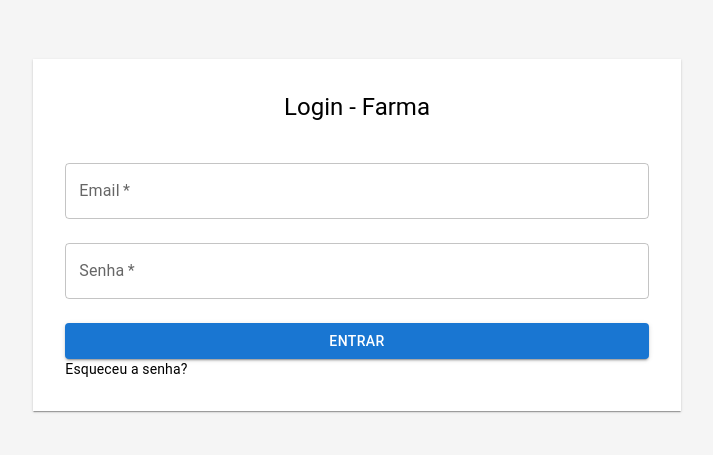
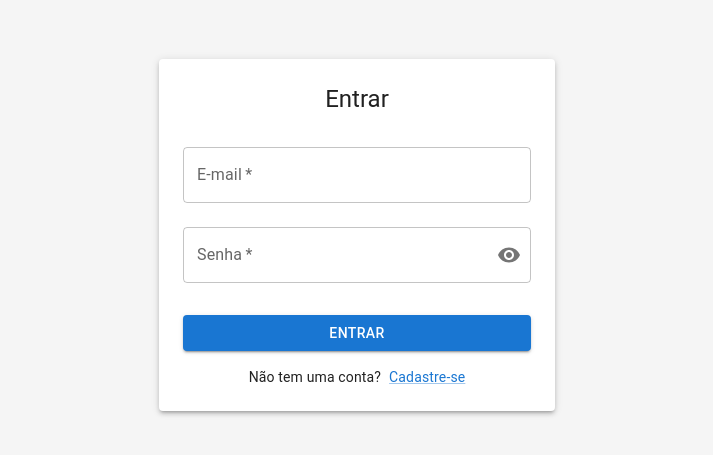
Before and after one commit to leokozan/projeto-front-farmaceutico, a React (Vite) app: page / in a window 1280 px wide. Shown: the part 165-620 px from the top of the page, without its empty margins (283-996 px from the left). Built offline with nearby package versions, Linux system fonts and the light colour scheme; no server answers.

Commit message:
login e register

```diff
--- a/src/pages/login.tsx
+++ b/src/pages/login.tsx
@@ -1,94 +1,226 @@
-import  { useState } from 'react';
-import { TextField, Button, Typography, Box, Alert } from '@mui/material';
-import { User } from '../models/models';
-import Grid from '@mui/material/Grid2';
-import { useNavigate } from 'react-router-dom';
+import React, { useState } from 'react';
+import {
+  Button,
+  TextField,
+  Container,
+  Typography,
+  Box,
+  Paper,
+  Link,
+  IconButton,
+  InputAdornment
+} from '@mui/material';
+import { Visibility, VisibilityOff } from '@mui/icons-material';
 
-export default function LoginPage() {
-  const [email, setEmail] = useState<string>('');
-  const [password, setPassword] = useState<string>('');
-  const [error, setError] = useState<string>('');
-  const url = import.meta.env.VITE_REACT_APP_API_URL;
-  console.log(url);
+interface LoginProps {
+  onToggleView: () => void;
+}
 
-  const navigate = useNavigate();
-  const users: User[] = [
-    {
-      email: 'medico@farma.com',
-      password: 'admin123',
-      cargo: 'medico',
-    },
-    {
-      email: 'farmaceutico@farma.com',
-      password: 'func123',
-      cargo: 'farmaceutico',
-    },
-  ];
+interface RegisterProps {
+  onToggleView: () => void;
+}
 
-  const handleLogin = () => {
-    if (!email || !password) {
-      setError('Por favor, preencha todos os campos.');
+export const Login: React.FC<LoginProps> = ({ onToggleView }) => {
+  const [email, setEmail] = useState('');
+  const [password, setPassword] = useState('');
+  const [showPassword, setShowPassword] = useState(false);
+
+  const handleLogin = (e: React.FormEvent) => {
+    e.preventDefault();
+    console.log('Tentativa de login:', { email, password });
+  };
+  const handleApi = () =>{
+    const api = import.meta.env.VITE_REACT_APP_API_URL;
+    console.log(api);
+  }
+
+  return (
+    <Container
+      maxWidth="xs"
+      sx={{
+        display: 'flex',
+        justifyContent: 'center',
+        alignItems: 'center',
+        height: '100vh'
+      }}
+    >
+      <Paper elevation={3} sx={{ padding: 3, width: '100%', maxWidth: 400 }}>
+        <Typography component="h1" variant="h5" align="center" sx={{ mb: 2 }}>
+          Entrar
+        </Typography>
+        <Box component="form" onSubmit={handleLogin} sx={{ width: '100%' }}>
+          <TextField
+            margin="normal"
+            required
+            fullWidth
+            label="E-mail"
+            type="email"
+            value={email}
+            onChange={(e) => setEmail(e.target.value)}
+          />
+          <TextField
+            margin="normal"
+            required
+            fullWidth
+            label="Senha"
+            type={showPassword ? 'text' : 'password'}
+            value={password}
+            onChange={(e) => setPassword(e.target.value)}
+            InputProps={{
+              endAdornment: (
+                <InputAdornment position="end">
+                  <IconButton
+                    onClick={() => setShowPassword(!showPassword)}
+                    edge="end"
+                  >
+                    {showPassword ? <VisibilityOff /> : <Visibility />}
+                  </IconButton>
+                </InputAdornment>
+              )
+            }}
+          />
+          <Button
+            type="submit"
+            fullWidth
+            variant="contained"
+            sx={{ mt: 3, mb: 2 }}
+            onClick={handleApi}
+          >
+            Entrar
+          </Button>
+          <Typography variant="body2" align="center">
+            Não tem uma conta?
+            <Link href="#" onClick={onToggleView} sx={{ ml: 1 }}>
+              Cadastre-se
+            </Link>
+          </Typography>
+        </Box>
+      </Paper>
+    </Container>
+  );
+};
+
+export const Register: React.FC<RegisterProps> = ({ onToggleView }) => {
+  const [name, setName] = useState('');
+  const [email, setEmail] = useState('');
+  const [password, setPassword] = useState('');
+  const [confirmPassword, setConfirmPassword] = useState('');
+  const [showPassword, setShowPassword] = useState(false);
+  const [showConfirmPassword, setShowConfirmPassword] = useState(false);
+
+  const handleRegister = (e: React.FormEvent) => {
+    e.preventDefault();
+    if (password !== confirmPassword) {
+      console.error('As senhas não correspondem');
       return;
     }
-    const user = users.find((u) => u.email === email && u.password === password);
-    if (user) {
-      navigate('/farmaceutico');
-      setError('');
-    } else {
-      setError('Usuário ou senha inválidos.');
-    }
+    console.log('Tentativa de cadastro:', { name, email, password });
   };
 
   return (
-    <Grid container sx={{height:'100vh'}}>
-      <Grid size={12} display={'flex'} justifyContent={'center'} alignItems={'center'}>
-        <Box padding={4} boxShadow={1} display={'flex'} flexDirection={'column'} alignItems={'center'} bgcolor={'white'}>
-            <Typography variant="h5" component="h1" sx={{ marginBottom: 3 }}>
-            Login - Farma
+    <Container
+      maxWidth="xs"
+      sx={{
+        display: 'flex',
+        justifyContent: 'center',
+        alignItems: 'center',
+        height: '100vh'
+      }}
+    >
+      <Paper elevation={3} sx={{ padding: 3, width: '100%', maxWidth: 400 }}>
+        <Typography component="h1" variant="h5" align="center" sx={{ mb: 2 }}>
+          Cadastro
         </Typography>
-            <Box>
-            {error && (
-                <Alert severity="error" sx={{ marginTop: 2}}>
-                {error}
-                </Alert>
-            )}
+        <Box component="form" onSubmit={handleRegister} sx={{ width: '100%' }}>
           <TextField
-                label="Email"
+            margin="normal"
+            required
+            fullWidth
+            label="Nome Completo"
+            value={name}
+            onChange={(e) => setName(e.target.value)}
+          />
+          <TextField
+            margin="normal"
+            required
+            fullWidth
+            label="E-mail"
             type="email"
-                variant="outlined"
-                fullWidth
             value={email}
             onChange={(e) => setEmail(e.target.value)}
+          />
+          <TextField
             margin="normal"
             required
+            fullWidth
+            label="Senha"
+            type={showPassword ? 'text' : 'password'}
+            value={password}
+            onChange={(e) => setPassword(e.target.value)}
+            InputProps={{
+              endAdornment: (
+                <InputAdornment position="end">
+                  <IconButton
+                    onClick={() => setShowPassword(!showPassword)}
+                    edge="end"
+                  >
+                    {showPassword ? <VisibilityOff /> : <Visibility />}
+                  </IconButton>
+                </InputAdornment>
+              )
+            }}
           />
           <TextField
-                label="Senha"
-                type="password"
-                variant="outlined"
-                fullWidth
-                value={password}
-                onChange={(e) => setPassword(e.target.value)}
             margin="normal"
             required
+            fullWidth
+            label="Confirmar Senha"
+            type={showConfirmPassword ? 'text' : 'password'}
+            value={confirmPassword}
+            onChange={(e) => setConfirmPassword(e.target.value)}
+            InputProps={{
+              endAdornment: (
+                <InputAdornment position="end">
+                  <IconButton
+                    onClick={() => setShowConfirmPassword(!showConfirmPassword)}
+                    edge="end"
+                  >
+                    {showConfirmPassword ? <VisibilityOff /> : <Visibility />}
+                  </IconButton>
+                </InputAdornment>
+              )
+            }}
           />
           <Button
+            type="submit"
+            fullWidth
             variant="contained"
-                fullWidth
-                sx={{ marginTop: 2 }}
-                color="primary"
-                onClick={handleLogin}
+            sx={{ mt: 3, mb: 2 }}
           >
+            Cadastrar
+          </Button>
+          <Typography variant="body2" align="center">
+            Já tem uma conta?
+            <Link href="#" onClick={onToggleView} sx={{ ml: 1 }}>
               Entrar
-            </Button>
+            </Link>
+          </Typography>
         </Box>
-            <Grid size={12}>
-            <Typography variant="body2">
-                Esqueceu a senha?
-            </Typography>
-            </Grid>
-        </Box>
-      </Grid>
-    </Grid>
+      </Paper>
+    </Container>
   );
-}
+};
+
+export const AuthContainer: React.FC = () => {
+  const [isLogin, setIsLogin] = useState(true);
+
+  const toggleView = () => {
+    setIsLogin(!isLogin);
+  };
+
+  return isLogin
+    ? <Login onToggleView={toggleView} />
+    : <Register onToggleView={toggleView} />;
+};
+
+export default AuthContainer;
```
Also changed, not shown: package.json (+4 -3 lines), src/pages/register.tsx (added), 1 other file (tests, documents, lock files or other folders). Lines whose indentation alone changed are shown as unchanged.
